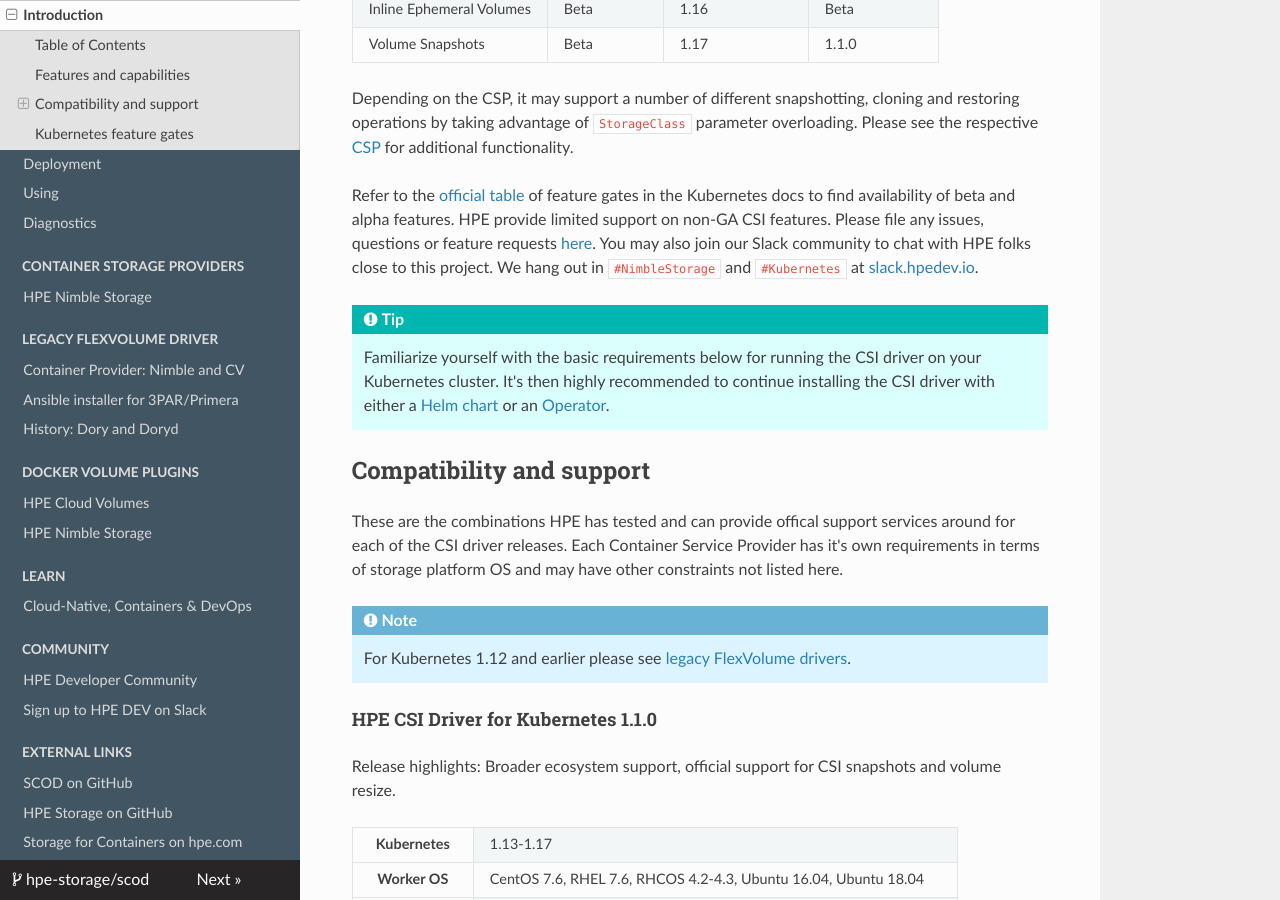
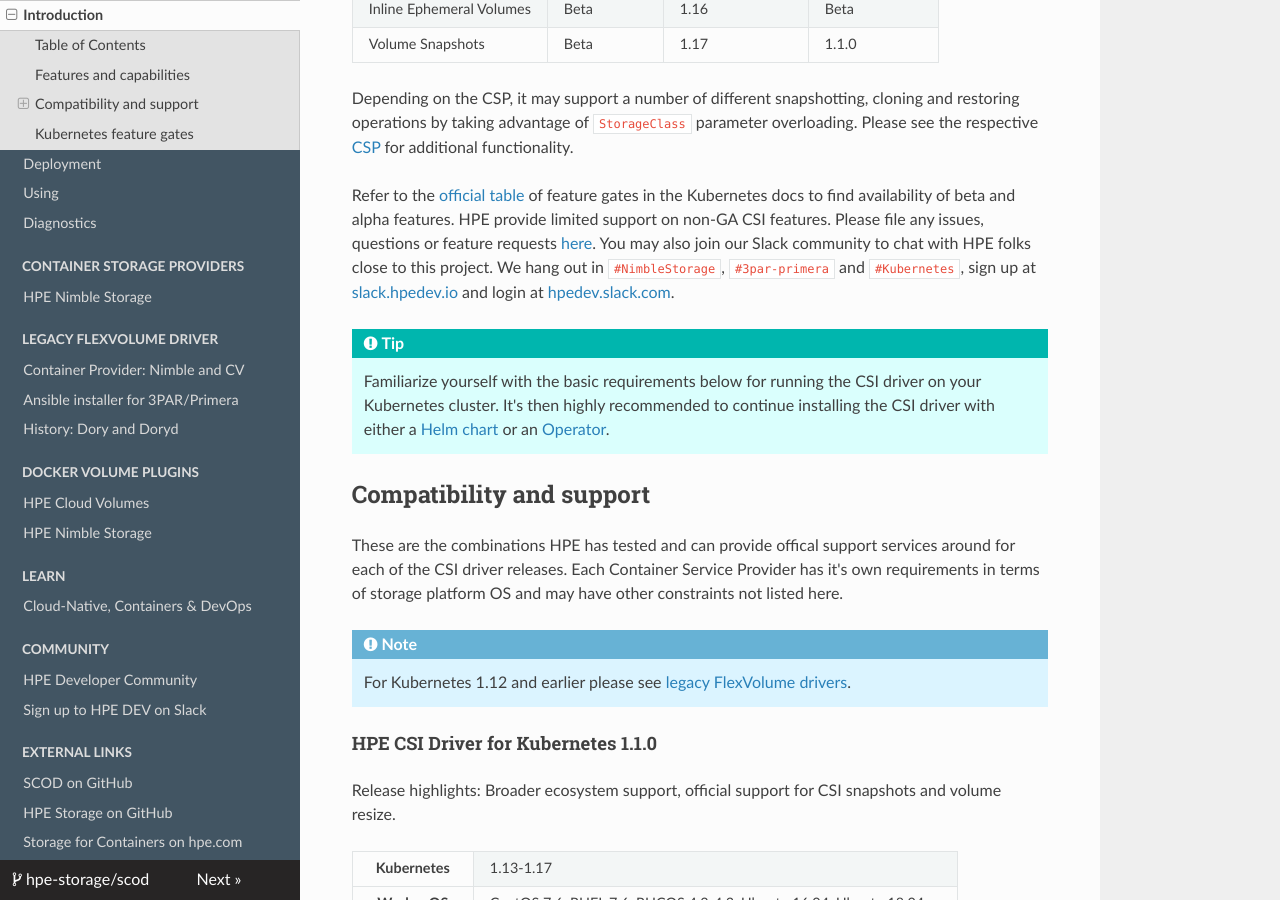
Before and after one commit to hpe-storage/scod, an MkDocs documentation site: the page built from docs/csi_driver/index.md, in a window 1280 px wide and 900 px high, scrolled down 1540 px. Built offline with MkDocs 1.6.1, drawn with Linux system fonts in a browser that asks for light colours; nearby versions of some CDN libraries.

Commit message:
Links and typos
Signed-off-by: Michael Mattsson <michael.mattsson@nimblestorage.com>

```diff
--- a/docs/csi_driver/index.md
+++ b/docs/csi_driver/index.md
@@ -30,10 +30,10 @@
 
 Depending on the CSP, it may support a number of different snapshotting, cloning and restoring operations by taking advantage of `StorageClass` parameter overloading. Please see the respective [CSP](../container_storage_provider/index.md) for additional functionality.
 
-Refer to the [official table](https://kubernetes.io/docs/reference/command-line-tools-reference/feature-gates/) of feature gates in the Kubernetes docs to find availability of beta and alpha features. HPE provide limited support on non-GA CSI features. Please file any issues, questions or feature requests [here](https://github.com/hpe-storage/csi-driver/issues). You may also join our Slack community to chat with HPE folks close to this project. We hang out in `#NimbleStorage` and `#Kubernetes` at [slack.hpedev.io](https://slack.hpedev.io/).
+Refer to the [official table](https://kubernetes.io/docs/reference/command-line-tools-reference/feature-gates/) of feature gates in the Kubernetes docs to find availability of beta and alpha features. HPE provide limited support on non-GA CSI features. Please file any issues, questions or feature requests [here](https://github.com/hpe-storage/csi-driver/issues). You may also join our Slack community to chat with HPE folks close to this project. We hang out in `#NimbleStorage`, `#3par-primera` and `#Kubernetes`, sign up at [slack.hpedev.io](https://slack.hpedev.io/) and login at [hpedev.slack.com](https://hpedev.slack.com).
 
 !!! tip
-    Familiarize yourself with the basic requirements below for running the CSI driver on your Kubernetes cluster. It's then highly recommended to continue installing the CSI driver with either a [Helm chart](helm/index.md) or an [Operator](operators/index.md).
+    Familiarize yourself with the basic requirements below for running the CSI driver on your Kubernetes cluster. It's then highly recommended to continue installing the CSI driver with either a [Helm chart](deployment.md#helm) or an [Operator](deployment.md#operator).
 
 ## Compatibility and support
 
```
Also changed, not shown: docs/csi_driver/deployment.md (+1 -1 lines).
